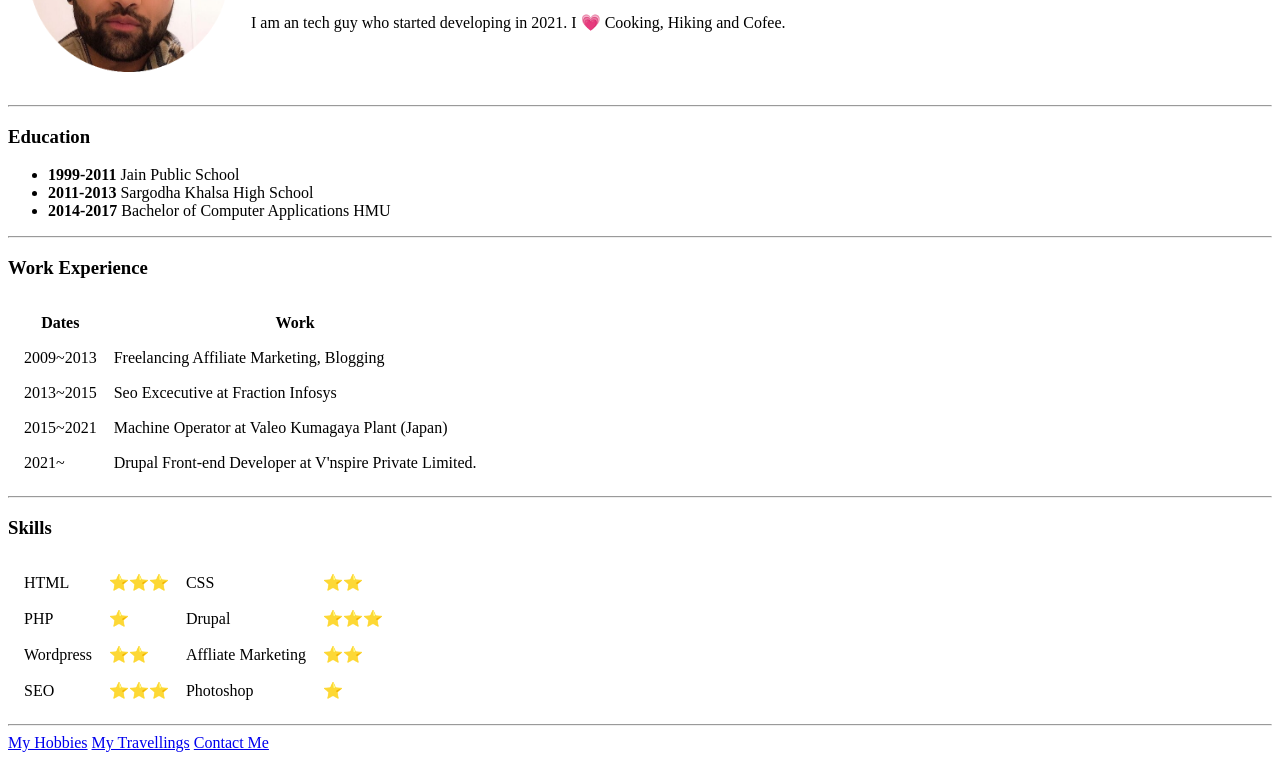
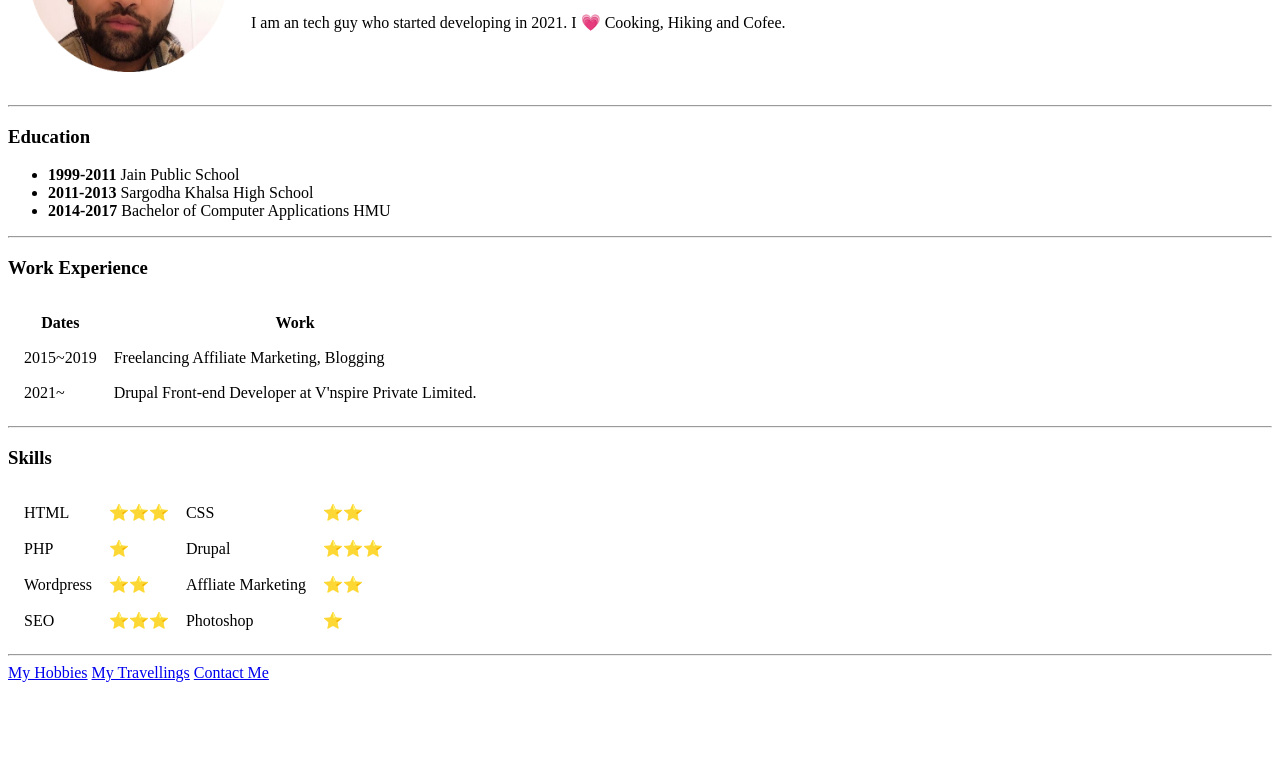
Before and after one commit to Sumitsongra/mysite, a plain HTML site: page index.html in a window 1280 px wide. Shown: the part 157-917 px from the top of the page. After the commit the page ends 847 px from the top, so only its background shows below. Drawn offline with Linux system fonts and the light colour scheme.

Commit message:
Update index.html

```diff
--- a/index.html
+++ b/index.html
@@ -34,16 +34,8 @@
       </thead>
       <tbody>
         <tr>
-          <td>2009~2013</td>
+          <td>2015~2019</td>
           <td>Freelancing Affiliate Marketing, Blogging</td>
-        </tr>
-        <tr>
-          <td>2013~2015</td>
-          <td>Seo Excecutive at Fraction Infosys</td>
-        </tr>
-        <tr>
-          <td>2015~2021</td>
-          <td>Machine Operator at Valeo Kumagaya Plant (Japan)</td>
         </tr>
         <tr>
           <td>2021~</td>
```
